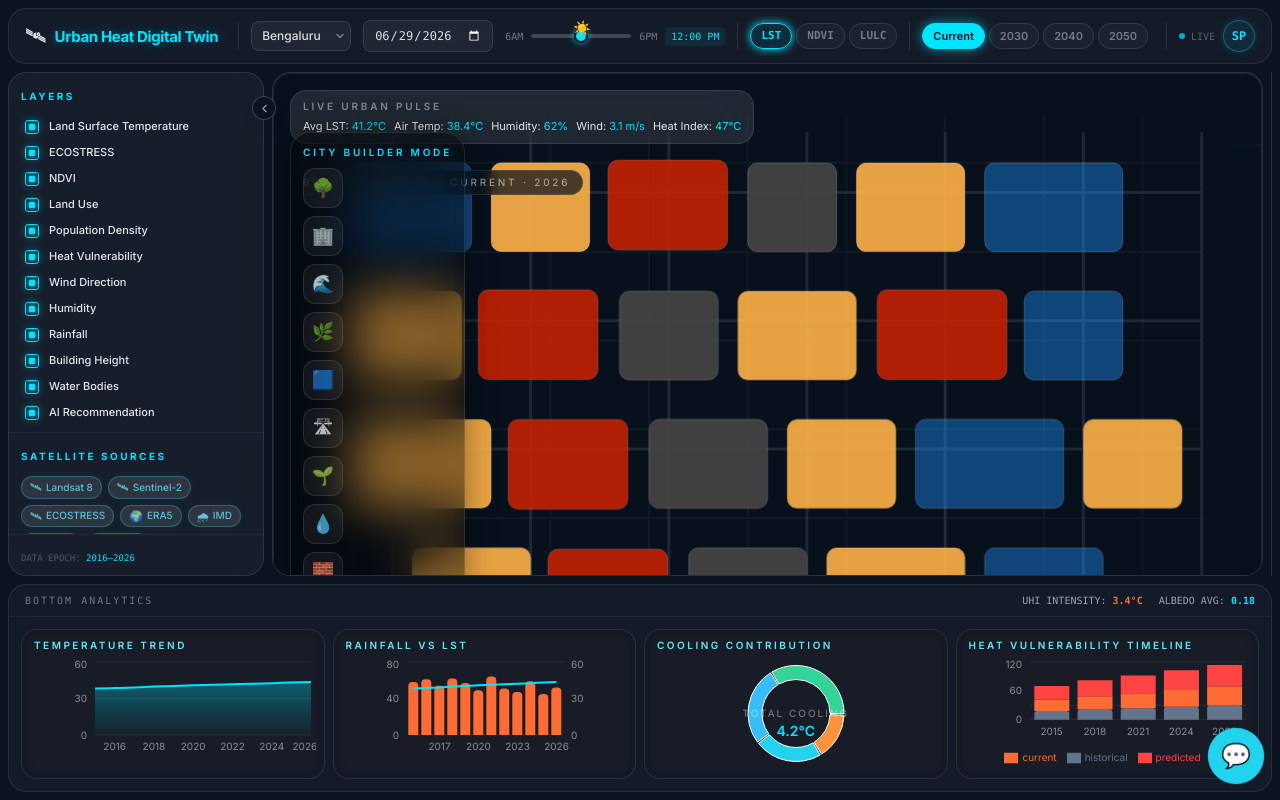
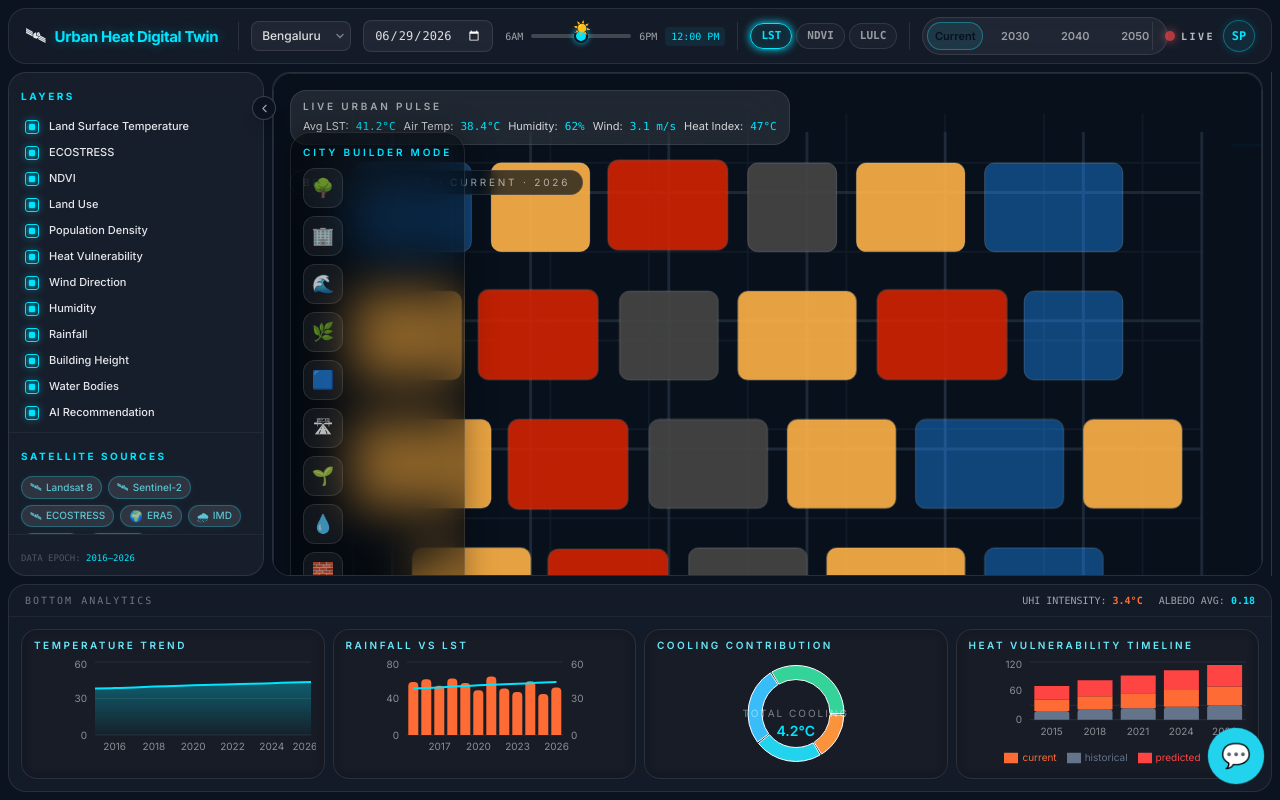
Before and after one commit to kanishkaaa13/Heat-Mitigation, a React (Vite) app: page / in a window 1280 px wide. Built offline with nearby package versions, Linux system fonts and the light colour scheme.

Commit message:
feat: enhance App and CenterMapPanel with city statistics; improve TopNav styling and add interactive card effects

```diff
--- a/src/App.tsx
+++ b/src/App.tsx
@@ -6,46 +6,48 @@ import { RightPanel } from './RightPanel'
 import { BottomAnalyticsPanel } from './BottomAnalyticsPanel'
 import { AiChatAssistant } from './AiChatAssistant'
 
-// Today's date in YYYY-MM-DD for the default date picker value
 const todayISO = new Date().toISOString().slice(0, 10)
 
+type ZoneSelection = { zoneName: string; temperature: number; riskLevel: 'Low' | 'Moderate' | 'Critical' }
+
+const cityStats: Record<string, { avgLst: string; airTemp: string; humidity: string; wind: string; heatIndex: string }> = {
+  Bengaluru: { avgLst: '41.2°C', airTemp: '38.4°C', humidity: '62%', wind: '3.1 m/s', heatIndex: '47°C' },
+  Delhi: { avgLst: '43.8°C', airTemp: '41.6°C', humidity: '48%', wind: '2.4 m/s', heatIndex: '49°C' },
+  Mumbai: { avgLst: '35.9°C', airTemp: '33.8°C', humidity: '74%', wind: '4.2 m/s', heatIndex: '39°C' },
+  Chennai: { avgLst: '39.4°C', airTemp: '36.9°C', humidity: '68%', wind: '3.7 m/s', heatIndex: '44°C' },
+  Hyderabad: { avgLst: '40.7°C', airTemp: '38.1°C', humidity: '57%', wind: '2.8 m/s', heatIndex: '46°C' },
+}
+
 function App() {
-  // ── Left Sidebar Timeline state ──────────────────────────────────────────
   const [activeYear, setActiveYear] = useState(2026)
-
-  // ── Top Nav state ──────────────────────────────────────────────────────
   const [navState, setNavState] = useState<TopNavState>({
-    city:     'Bengaluru',
-    date:     todayISO,
-    time:     12,          // noon
-    layer:    'LST',
+    city: 'Bengaluru',
+    date: todayISO,
+    time: 12,
+    layer: 'LST',
     scenario: 'Current',
   })
+  const [builderTool, setBuilderTool] = useState<string | null>(null)
+  const [selectedZone, setSelectedZone] = useState<ZoneSelection | null>(null)
+  const [appliedInterventions, setAppliedInterventions] = useState<string[]>([])
 
   const handleNavChange = (patch: Partial<TopNavState>) =>
     setNavState(prev => ({ ...prev, ...patch }))
 
-  const [builderTool, setBuilderTool] = useState<string | null>(null)
-  const builderActive = Boolean(builderTool)
-  const [selectedZone, setSelectedZone] = useState<{ zoneName: string; temperature: number; riskLevel: 'Low' | 'Moderate' | 'Critical' } | null>(null)
-
-  const handleZoneClick = (zone: { zoneName: string; temperature: number; riskLevel: 'Low' | 'Moderate' | 'Critical' }) => {
+  const handleZoneClick = (zone: ZoneSelection) => {
     setSelectedZone(zone)
   }
 
+  const builderActive = Boolean(builderTool)
+  const currentStats = cityStats[navState.city] ?? cityStats.Bengaluru
+
   return (
     <div className="h-screen w-screen flex flex-col bg-[#0B1220] text-gray-200 overflow-hidden font-sans p-2 gap-2 box-border">
-
-      {/* ── TOP NAV BAR ─────────────────────────────────────────────────── */}
       <TopNav state={navState} onChange={handleNavChange} />
 
-      {/* ── MIDDLE CONTENT ──────────────────────────────────────────────── */}
       <div className="flex-1 flex gap-2 overflow-hidden min-h-0">
-
-        {/* LEFT SIDEBAR */}
         <LeftSidebar activeYear={activeYear} onYearChange={setActiveYear} />
 
-        {/* CENTER MAP */}
         <main className="flex-1 glass-card relative overflow-hidden">
           <CenterMapPanel
             activeYear={activeYear}
@@ -56,20 +58,24 @@ function App() {
             selectedTool={builderTool}
             onToolSelect={setBuilderTool}
             onZoneClick={handleZoneClick}
+            stats={currentStats}
           />
         </main>
 
-        {/* RIGHT PANEL */}
-        <RightPanel selectedZone={selectedZone} />
+        <RightPanel
+          selectedZone={selectedZone}
+          activeScenario={navState.scenario}
+          appliedInterventions={appliedInterventions}
+          onInterventionsChange={setAppliedInterventions}
+        />
       </div>
 
-      {/* ── BOTTOM PANEL ────────────────────────────────────────────────── */}
       <footer className="h-52 shrink-0 glass-card flex flex-col overflow-hidden">
         <div className="px-4 py-2 border-b border-white/5 flex items-center justify-between">
           <span className="text-[10px] uppercase tracking-[0.2em] text-white/40 font-mono font-medium">
             BOTTOM ANALYTICS
           </span>
-          <div className="flex gap-4 font-mono text-[10px] text-gray-400">
+          <div className="flex gap-4 font-mono text-[10px] text-white/60">
             <div>UHI INTENSITY: <span className="text-brand-orange font-bold">3.4°C</span></div>
             <div>ALBEDO AVG: <span className="text-brand-cyan font-bold">0.18</span></div>
           </div>
--- a/src/CenterMapPanel.tsx
+++ b/src/CenterMapPanel.tsx
@@ -60,21 +60,18 @@ const zoneBlocks: ZoneBlock[] = [
   { id: 'road-1', x: 480, y: 90, width: 90, height: 90, type: 'road', zoneName: 'Main Avenue', temperature: 34.8, riskLevel: 'Moderate' },
   { id: 'warm-2', x: 590, y: 90, width: 110, height: 90, type: 'warm', zoneName: 'Mixed Housing', temperature: 36.9, riskLevel: 'Moderate' },
   { id: 'park-2', x: 720, y: 90, width: 140, height: 90, type: 'park', zoneName: 'Botanical Garden', temperature: 30.2, riskLevel: 'Low' },
-
   { id: 'warm-3', x: 80, y: 220, width: 110, height: 90, type: 'warm', zoneName: 'Industrial Belt', temperature: 39.1, riskLevel: 'Moderate' },
   { id: 'hot-2', x: 210, y: 220, width: 120, height: 90, type: 'hotspot', zoneName: 'CBD Core', temperature: 45.8, riskLevel: 'Critical' },
   { id: 'road-2', x: 350, y: 220, width: 100, height: 90, type: 'road', zoneName: 'Ring Road', temperature: 35.5, riskLevel: 'Moderate' },
   { id: 'warm-4', x: 470, y: 220, width: 120, height: 90, type: 'warm', zoneName: 'Residential East', temperature: 37.1, riskLevel: 'Moderate' },
   { id: 'hot-3', x: 610, y: 220, width: 130, height: 90, type: 'hotspot', zoneName: 'Warehouse District', temperature: 46.4, riskLevel: 'Critical' },
   { id: 'park-3', x: 760, y: 220, width: 100, height: 90, type: 'park', zoneName: 'Urban Wetland', temperature: 28.7, riskLevel: 'Low' },
-
   { id: 'warm-5', x: 80, y: 350, width: 140, height: 90, type: 'warm', zoneName: 'Old Town', temperature: 38.2, riskLevel: 'Moderate' },
   { id: 'hot-4', x: 240, y: 350, width: 120, height: 90, type: 'hotspot', zoneName: 'Solar Corridor', temperature: 47.1, riskLevel: 'Critical' },
   { id: 'road-3', x: 380, y: 350, width: 120, height: 90, type: 'road', zoneName: 'Metro Spine', temperature: 34.1, riskLevel: 'Moderate' },
   { id: 'warm-6', x: 520, y: 350, width: 110, height: 90, type: 'warm', zoneName: 'Low-rise West', temperature: 36.5, riskLevel: 'Moderate' },
   { id: 'park-4', x: 650, y: 350, width: 150, height: 90, type: 'park', zoneName: 'Central Green', temperature: 29.8, riskLevel: 'Low' },
   { id: 'warm-7', x: 820, y: 350, width: 100, height: 90, type: 'warm', zoneName: 'Campus Loop', temperature: 35.4, riskLevel: 'Moderate' },
-
   { id: 'warm-8', x: 140, y: 480, width: 120, height: 90, type: 'warm', zoneName: 'Suburban Fringe', temperature: 35.8, riskLevel: 'Moderate' },
   { id: 'hot-5', x: 280, y: 480, width: 120, height: 90, type: 'hotspot', zoneName: 'Concrete Basin', temperature: 46.8, riskLevel: 'Critical' },
   { id: 'road-4', x: 420, y: 480, width: 120, height: 90, type: 'road', zoneName: 'Harbor Road', temperature: 33.9, riskLevel: 'Moderate' },
@@ -111,11 +108,9 @@ export function CenterMapPanel({
     const x = ((event.clientX - rect.left) / rect.width) * 1000
     const y = ((event.clientY - rect.top) / rect.height) * 700
 
-    if (builderActive && selectedTool) {
     const burstId = Date.now()
     setBurst({ id: burstId, x, y })
     window.setTimeout(() => setBurst(current => (current?.id === burstId ? null : current)), 1200)
-    }
 
     onZoneClick?.({
       zoneName: zone.zoneName,
@@ -126,27 +121,27 @@ export function CenterMapPanel({
 
   return (
     <div className="relative flex-1 overflow-hidden rounded-[18px] border border-white/10 bg-[#07101b]">
-      <div className="absolute left-4 top-4 z-20 rounded-2xl border border-white/10 bg-white/10 px-3 py-2 backdrop-blur-xl">
-        <div className="text-[10px] font-semibold uppercase tracking-[0.28em] text-white/45">
+      <div className="interactive-card absolute left-4 top-4 z-20 rounded-2xl border border-white/10 bg-white/10 px-3 py-2 backdrop-blur-xl">
+        <div className="text-[10px] font-semibold uppercase tracking-[0.28em] text-white/60">
           Live Urban Pulse
         </div>
-        <div className="mt-1 flex flex-wrap gap-2 text-[11px] text-gray-200">
-          <span>Avg LST: <span className="text-brand-cyan">{stats.avgLst}</span></span>
-          <span>Air Temp: <span className="text-brand-cyan">{stats.airTemp}</span></span>
-          <span>Humidity: <span className="text-brand-cyan">{stats.humidity}</span></span>
-          <span>Wind: <span className="text-brand-cyan">{stats.wind}</span></span>
-          <span>Heat Index: <span className="text-brand-cyan">{stats.heatIndex}</span></span>
+        <div className="mt-1 flex flex-wrap gap-2 text-[11px] text-white/80">
+          <span>Avg LST: <span className="ml-1 font-mono text-brand-cyan">{stats.avgLst}</span></span>
+          <span>Air Temp: <span className="ml-1 font-mono text-brand-cyan">{stats.airTemp}</span></span>
+          <span>Humidity: <span className="ml-1 font-mono text-brand-cyan">{stats.humidity}</span></span>
+          <span>Wind: <span className="ml-1 font-mono text-brand-cyan">{stats.wind}</span></span>
+          <span>Heat Index: <span className="ml-1 font-mono text-brand-cyan">{stats.heatIndex}</span></span>
         </div>
       </div>
 
       <div className="absolute bottom-4 left-4 z-20">
-        <div className="rounded-[20px] border border-white/10 bg-black/40 px-3 py-3 shadow-[0_0_30px_rgba(0,0,0,0.35)] backdrop-blur-xl">
+        <div className="interactive-card rounded-[20px] border border-white/10 bg-black/40 px-3 py-3 shadow-[0_0_30px_rgba(0,0,0,0.35)] backdrop-blur-xl">
           <div className="mb-2 flex items-center justify-between gap-3">
             <div className="text-[10px] font-semibold uppercase tracking-[0.28em] text-brand-cyan">
               City Builder Mode
             </div>
             {selectedTool && (
-              <span className="rounded-full bg-orange-500 px-2 py-0.5 text-[9px] font-semibold uppercase tracking-[0.2em] text-white shadow-[0_0_12px_rgba(249,115,22,0.55)] animate-pulse">
+              <span className="rounded-full bg-orange-500 px-2 py-0.5 text-[9px] font-semibold uppercase tracking-[0.2em] text-white/80 shadow-[0_0_12px_rgba(249,115,22,0.55)] animate-pulse">
                 Active
               </span>
             )}
@@ -160,7 +155,7 @@ export function CenterMapPanel({
                   type="button"
                   title={tool.label}
                   onClick={() => onToolSelect?.(isSelected ? null : tool.id)}
-                  className={`flex h-10 w-10 items-center justify-center rounded-xl border text-lg transition-all ${isSelected ? 'border-brand-cyan/70 bg-brand-cyan/20 text-brand-cyan shadow-[0_0_14px_rgba(0,229,255,0.25)]' : 'border-white/10 bg-white/5 text-white/70 hover:border-brand-cyan/40 hover:bg-brand-cyan/10 hover:text-brand-cyan'}`}
+                  className={`flex h-10 w-10 items-center justify-center rounded-xl border text-lg transition-all ${isSelected ? 'border-brand-cyan/70 bg-brand-cyan/20 text-brand-cyan shadow-[0_0_14px_rgba(0,229,255,0.25)]' : 'border-white/10 bg-white/5 text-white/70 hover:border-cyan-400/50 hover:bg-brand-cyan/10 hover:text-brand-cyan'}`}
                 >
                   {tool.icon}
                 </button>
@@ -241,6 +236,7 @@ export function CenterMapPanel({
 
       {burst && (
         <>
+          {builderActive && selectedTool ? (
             <svg
               className="builder-ripple"
               style={{ left: `${(burst.x / 1000) * 100}%`, top: `${(burst.y / 700) * 100}%` }}
@@ -249,6 +245,7 @@ export function CenterMapPanel({
             >
               <circle cx="20" cy="20" r="12" />
             </svg>
+          ) : null}
           <div
             className="builder-float"
             style={{ left: `${(burst.x / 1000) * 100}%`, top: `${(burst.y / 700) * 100}%` }}
--- a/src/TopNav.tsx
+++ b/src/TopNav.tsx
@@ -1,6 +1,7 @@
+import { motion } from 'framer-motion'
+
 // TopNav.tsx — top navigation bar for Urban Heat Digital Twin
 
-// ── Types ──────────────────────────────────────────────────────────────────
 type City = 'Bengaluru' | 'Delhi' | 'Mumbai' | 'Chennai' | 'Hyderabad'
 type Layer = 'LST' | 'NDVI' | 'LULC'
 type Scenario = 'Current' | '2030' | '2040' | '2050'
@@ -18,29 +19,24 @@ interface TopNavProps {
   onChange: (patch: Partial<TopNavState>) => void
 }
 
-// ── Helpers ────────────────────────────────────────────────────────────────
-const CITIES: City[]     = ['Bengaluru', 'Delhi', 'Mumbai', 'Chennai', 'Hyderabad']
-const LAYERS: Layer[]    = ['LST', 'NDVI', 'LULC']
+const CITIES: City[] = ['Bengaluru', 'Delhi', 'Mumbai', 'Chennai', 'Hyderabad']
+const LAYERS: Layer[] = ['LST', 'NDVI', 'LULC']
 const SCENARIOS: Scenario[] = ['Current', '2030', '2040', '2050']
 
-/** Convert slider value (6–18) to a human-readable AM/PM string */
 function formatTime(val: number): string {
   const h = val % 12 || 12
-  const ampm = val < 12 ? 'AM' : val === 12 ? 'PM' : 'PM'
-  return `${h}:00 ${ampm}`
+  return `${h}:00 ${val < 12 ? 'AM' : 'PM'}`
 }
 
-/** Percentage position of the sun icon along the track */
 function sunPct(val: number): number {
   return ((val - 6) / (18 - 6)) * 100
 }
 
-// ── Component ──────────────────────────────────────────────────────────────
 export function TopNav({ state, onChange }: TopNavProps) {
+  const activeScenarioIndex = SCENARIOS.indexOf(state.scenario)
+
   return (
     <header className="h-14 shrink-0 glass-card flex items-center px-4 gap-3 relative overflow-visible">
-
-      {/* ── LEFT: Brand ── */}
       <div className="flex items-center gap-2 shrink-0 mr-2">
         <span className="text-xl leading-none select-none">🛰</span>
         <h1
@@ -51,13 +47,9 @@ export function TopNav({ state, onChange }: TopNavProps) {
         </h1>
       </div>
 
-      {/* ── DIVIDER ── */}
       <div className="h-7 w-px bg-white/10 shrink-0" />
 
-      {/* ── CENTER: Controls ── */}
       <div className="flex items-center gap-3 flex-1 min-w-0">
-
-        {/* City Selector */}
         <div className="relative shrink-0">
           <select
             id="city-selector"
@@ -69,7 +61,6 @@ export function TopNav({ state, onChange }: TopNavProps) {
               <option key={c} value={c}>{c}</option>
             ))}
           </select>
-          {/* custom chevron */}
           <svg
             className="pointer-events-none absolute right-1.5 top-1/2 -translate-y-1/2 text-white/40"
             width="10" height="10" viewBox="0 0 10 10" fill="none"
@@ -78,7 +69,6 @@ export function TopNav({ state, onChange }: TopNavProps) {
           </svg>
         </div>
 
-        {/* Date Picker */}
         <input
           id="date-picker"
           type="date"
@@ -87,11 +77,9 @@ export function TopNav({ state, onChange }: TopNavProps) {
           className="nav-input text-xs font-mono py-1.5 px-2.5 rounded-lg cursor-pointer w-[130px]"
         />
 
-        {/* ── Time Slider ── */}
         <div className="flex items-center gap-2 shrink-0">
-          <span className="text-[10px] text-white/40 font-mono">6AM</span>
+          <span className="text-[10px] text-white/60 font-mono">6AM</span>
           <div className="relative flex flex-col items-center w-[100px]">
-            {/* Sun emoji that moves */}
             <div
               className="absolute -top-4 text-sm pointer-events-none transition-all duration-150 select-none"
               style={{ left: `calc(${sunPct(state.time)}% - 8px)` }}
@@ -109,7 +97,7 @@ export function TopNav({ state, onChange }: TopNavProps) {
               className="nav-slider w-full"
             />
           </div>
-          <span className="text-[10px] text-white/40 font-mono">6PM</span>
+          <span className="text-[10px] text-white/60 font-mono">6PM</span>
           <span
             className="text-[10px] font-mono px-1.5 py-0.5 rounded"
             style={{ color: '#00E5FF', background: 'rgba(0,229,255,0.08)' }}
@@ -118,10 +106,8 @@ export function TopNav({ state, onChange }: TopNavProps) {
           </span>
         </div>
 
-        {/* ── Vertical divider ── */}
         <div className="h-7 w-px bg-white/10 shrink-0" />
 
-        {/* ── Satellite Layer Toggles ── */}
         <div className="flex items-center gap-1 shrink-0">
           {LAYERS.map(l => {
             const active = state.layer === l
@@ -139,7 +125,7 @@ export function TopNav({ state, onChange }: TopNavProps) {
                         boxShadow: '0 0 8px #00E5FF, inset 0 0 6px rgba(0,229,255,0.1)',
                       }
                     : {
-                        color: 'rgba(255,255,255,0.4)',
+                        color: 'rgba(255,255,255,0.55)',
                         borderColor: 'rgba(255,255,255,0.1)',
                         background: 'rgba(255,255,255,0.03)',
                       }
@@ -151,32 +137,23 @@ export function TopNav({ state, onChange }: TopNavProps) {
           })}
         </div>
 
-        {/* ── Vertical divider ── */}
         <div className="h-7 w-px bg-white/10 shrink-0" />
 
-        {/* ── Climate Scenario Pills ── */}
-        <div className="flex items-center gap-1 shrink-0">
+        <div className="relative flex items-center gap-1 shrink-0 rounded-full border border-white/10 bg-white/5 p-1">
+          <motion.div
+            layout
+            className="absolute inset-y-1 rounded-full border border-cyan-400/40 bg-cyan-400/10"
+            animate={{ x: activeScenarioIndex * 62, width: 56 }}
+            transition={{ type: 'spring', stiffness: 220, damping: 24 }}
+          />
           {SCENARIOS.map(s => {
             const active = state.scenario === s
             return (
               <button
                 key={s}
                 onClick={() => onChange({ scenario: s })}
-                className="text-[11px] font-semibold px-2.5 py-1 rounded-full border transition-all duration-200"
-                style={
-                  active
-                    ? {
-                        color: '#0B1220',
-                        background: '#00E5FF',
-                        borderColor: '#00E5FF',
-                        boxShadow: '0 0 12px rgba(0,229,255,0.6)',
-                      }
-                    : {
-                        color: 'rgba(255,255,255,0.4)',
-                        borderColor: 'rgba(255,255,255,0.1)',
-                        background: 'rgba(255,255,255,0.03)',
-                      }
-                }
+                className="relative z-10 flex h-7 w-[56px] items-center justify-center rounded-full text-[11px] font-semibold transition-all duration-200"
+                style={active ? { color: '#08111E' } : { color: 'rgba(255,255,255,0.55)' }}
               >
                 {s}
               </button>
@@ -185,17 +162,13 @@ export function TopNav({ state, onChange }: TopNavProps) {
         </div>
       </div>
 
-      {/* ── DIVIDER ── */}
       <div className="h-7 w-px bg-white/10 shrink-0" />
 
-      {/* ── RIGHT: Avatar ── */}
       <div className="flex items-center gap-2 shrink-0">
-        {/* Live indicator */}
         <div className="flex items-center gap-1.5">
-          <span className="w-1.5 h-1.5 rounded-full bg-brand-cyan animate-pulse" />
-          <span className="text-[10px] font-mono text-white/30 hidden xl:block">LIVE</span>
+          <span className="h-2.5 w-2.5 rounded-full bg-red-500 shadow-[0_0_10px_rgba(248,113,113,0.8)] animate-pulse" />
+          <span className="hidden text-[10px] font-mono font-semibold uppercase tracking-[0.25em] text-white/70 xl:block">LIVE</span>
         </div>
-        {/* Avatar */}
         <button
           id="user-avatar"
           className="w-8 h-8 rounded-full flex items-center justify-center text-xs font-bold font-mono shrink-0 border transition-all duration-200"
@@ -214,5 +187,4 @@ export function TopNav({ state, onChange }: TopNavProps) {
   )
 }
 
-// ── Re-export state type so App.tsx can import it ──────────────────────────
 export type { TopNavState }
--- a/src/index.css
+++ b/src/index.css
@@ -16,7 +16,6 @@
   }
 }
 
-/* ── Glassmorphism card ─────────────────────────────────────────────────── */
 @layer components {
   .glass-card {
     backdrop-filter: blur(12px);
@@ -25,9 +24,33 @@
     border: 1px solid rgba(255, 255, 255, 0.09);
     border-radius: 18px;
   }
+
+  .interactive-card {
+    transition: border-color 0.2s ease, box-shadow 0.2s ease, transform 0.2s ease;
+  }
+
+  .interactive-card:hover {
+    border-color: rgba(34, 211, 238, 0.5);
+    box-shadow: 0 0 0 1px rgba(34, 211, 238, 0.12), 0 0 20px rgba(34, 211, 238, 0.12);
+    transform: translateY(-1px);
+  }
+
+  .shimmer-skeleton {
+    position: relative;
+    overflow: hidden;
+    background: rgba(255, 255, 255, 0.05);
+  }
+
+  .shimmer-skeleton::after {
+    content: '';
+    position: absolute;
+    inset: 0;
+    transform: translateX(-100%);
+    background: linear-gradient(90deg, transparent, rgba(255,255,255,0.12), transparent);
+    animation: shimmer 1.2s infinite;
+  }
 }
 
-/* ── Nav Select ─────────────────────────────────────────────────────────── */
 .nav-select {
   background: rgba(255, 255, 255, 0.05);
   border: 1px solid rgba(255, 255, 255, 0.10);
@@ -40,20 +63,18 @@
   border-color: rgba(0, 229, 255, 0.35);
   box-shadow: 0 0 0 1px rgba(0, 229, 255, 0.15);
 }
-/* Remove white option backgrounds in Chromium */
 .nav-select option {
   background: #0f1928;
   color: #e2e8f0;
 }
 
-/* ── Nav Input (date) ───────────────────────────────────────────────────── */
 .nav-input {
   background: rgba(255, 255, 255, 0.05);
   border: 1px solid rgba(255, 255, 255, 0.10);
   color: rgba(255, 255, 255, 0.85);
   outline: none;
   transition: border-color 0.2s, box-shadow 0.2s;
-  color-scheme: dark;   /* makes the calendar picker dark in Chrome/Edge */
+  color-scheme: dark;
 }
 .nav-input:hover,
 .nav-input:focus {
@@ -61,7 +82,6 @@
   box-shadow: 0 0 0 1px rgba(0, 229, 255, 0.15);
 }
 
-/* ── Range Slider ───────────────────────────────────────────────────────── */
 .nav-slider {
   -webkit-appearance: none;
   appearance: none;
@@ -118,7 +138,6 @@
   background: #00E5FF;
 }
 
-/* ── Left Sidebar Checkbox ──────────────────────────────────────────────── */
 .sidebar-checkbox {
   -webkit-appearance: none;
   appearance: none;
@@ -150,11 +169,10 @@
   box-shadow: 0 0 4px #00E5FF;
 }
 
-/* ── Timeline Vertical Slider ───────────────────────────────────────────── */
 .timeline-slider {
   -webkit-appearance: none;
   appearance: none;
-  transform: rotate(270deg); /* Rotates layout to vertical orientation */
+  transform: rotate(270deg);
   background: rgba(255, 255, 255, 0.08);
   height: 4px;
   border-radius: 2px;
@@ -187,7 +205,6 @@
   cursor: pointer;
 }
 
-/* ── Custom Scrollbar ───────────────────────────────────────────────────── */
 .sidebar-scroll::-webkit-scrollbar {
   width: 4px;
 }
@@ -202,19 +219,20 @@
   background: rgba(0, 229, 255, 0.25);
 }
 
-/* ── Center Map Animations ─────────────────────────────────────────────── */
 .hotspot-block {
-  animation: hotspotPulse 2s ease-in-out infinite;
+  animation: pulseShimmer 2s ease-in-out infinite;
   transform-origin: center;
 }
 
-@keyframes hotspotPulse {
+@keyframes pulseShimmer {
   0%, 100% {
     transform: scale(1);
+    filter: brightness(1);
     opacity: 0.9;
   }
   50% {
     transform: scale(1.02);
+    filter: brightness(1.14);
     opacity: 1;
   }
 }
@@ -301,6 +319,12 @@
   }
 }
 
+@keyframes shimmer {
+  100% {
+    transform: translateX(100%);
+  }
+}
+
 @keyframes assistantPulse {
   0% {
     box-shadow: 0 0 0 0 rgba(34, 211, 238, 0.35);
```
Lines whose indentation alone changed are shown as unchanged.
